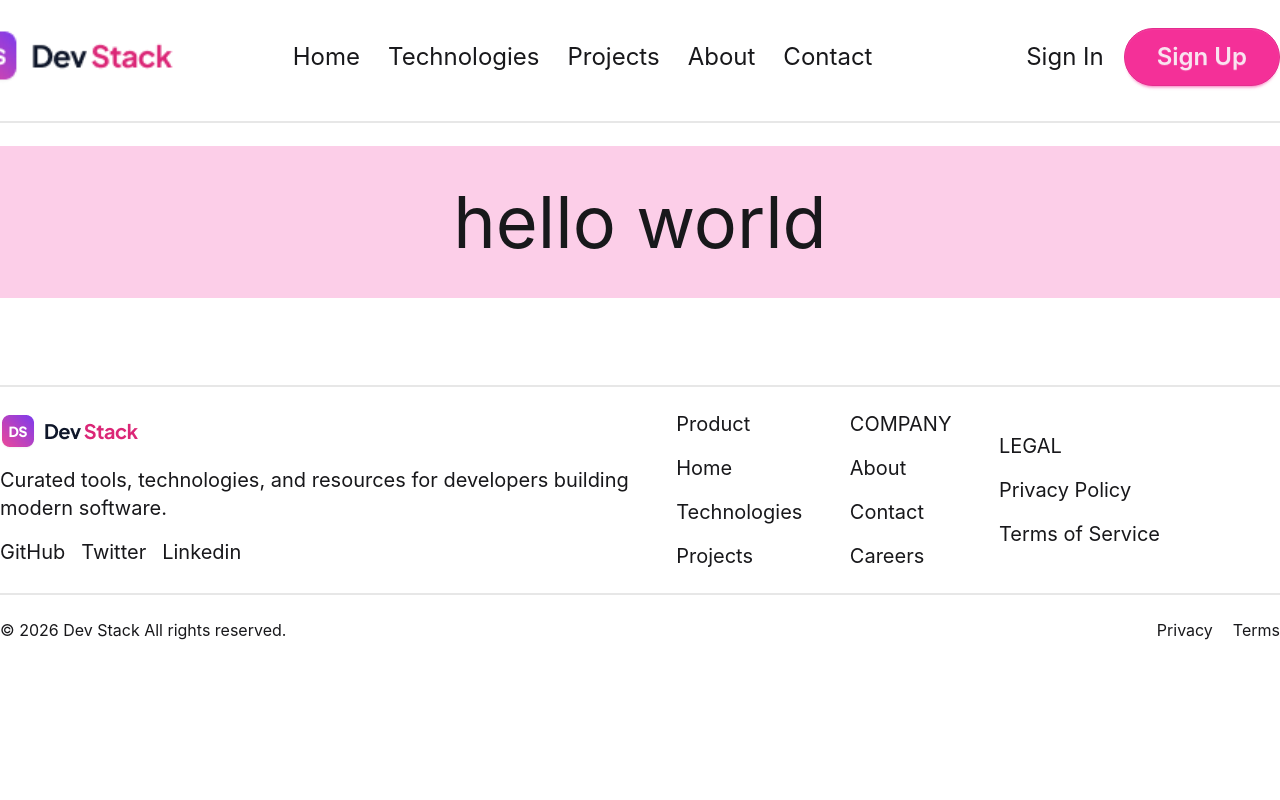
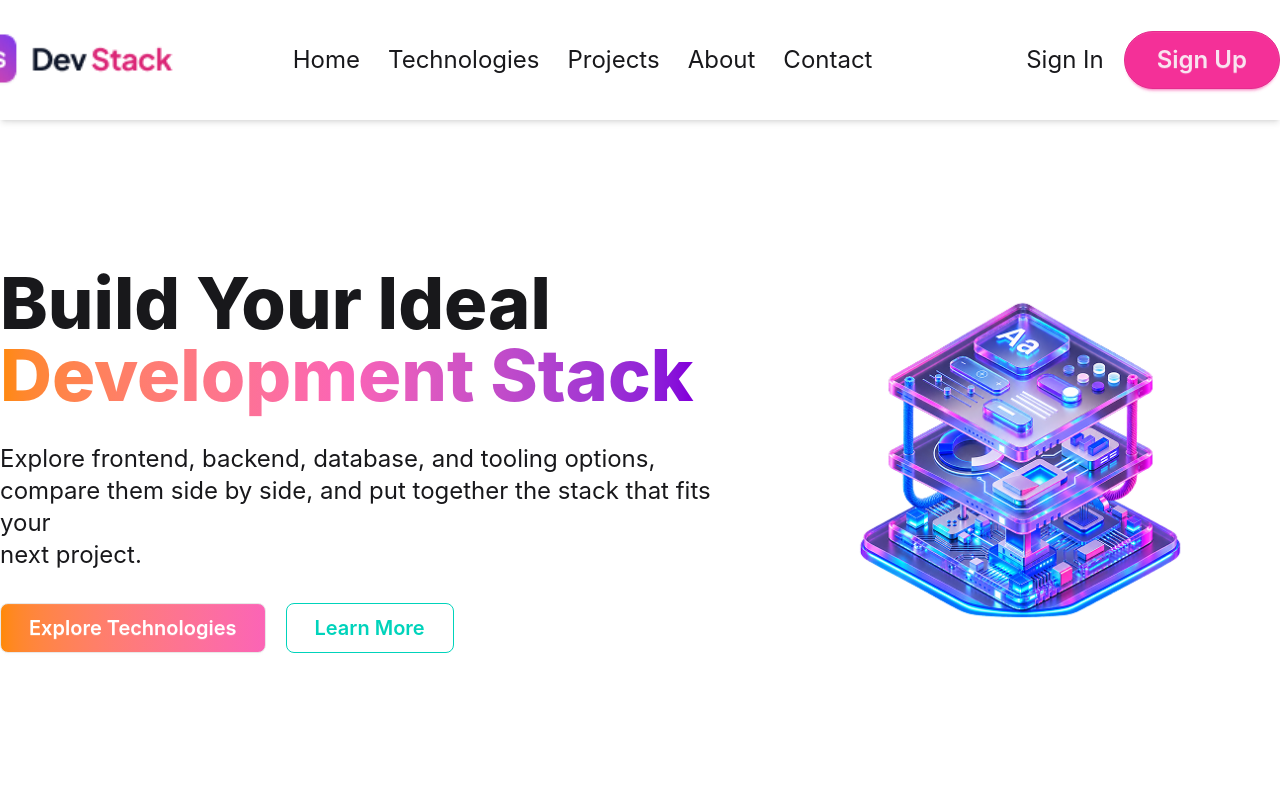
Before and after one commit to hridoyhossain0/ph-assignment-5, a React (Vite) app: page / in a window 1280 px wide. Shown: the top 800 px of the page. Built offline with nearby package versions, Linux system fonts and the light colour scheme.

Commit message:
add heroSection

```diff
--- a/src/App.tsx
+++ b/src/App.tsx
@@ -1,5 +1,6 @@
 import Footer from "./Components/Footer/Footer"
 import Nav from "./Components/Header/Nav"
+import Hero from "./Components/HeroSection/Hero"
 
 
 function App() {
@@ -7,7 +8,7 @@ function App() {
   return (
     <>
       <Nav/>
-      <h1 className="flex justify-center text-7xl bg-pink-200 p-10">hello world</h1>
+      <Hero/>
       <Footer/>
     </>
   )
--- a/src/Components/Header/Nav.tsx
+++ b/src/Components/Header/Nav.tsx
@@ -3,9 +3,10 @@ import Logo from '../../assets/logo-text.png';
 const Nav = () => {
     return (
         <>
-            <div className='container mx-auto flex justify-between my-7 text-2xl items-center'>
+            <div className='fixed w-full top-0 shadow-md  left-0 z-50 bg-white'>
+                <div className='container mx-auto h-30 items-center flex justify-between  text-2xl '>
                     <div className="navIcon">
-                    <img className='scale-[1.5] origin-center' src={Logo} alt="" />
+                        <img className='scale-[1.5] w-auto object-contain' src={Logo} alt="" />
                     </div>
                     <div className="">
                         <ul className='flex gap-7'>
@@ -21,7 +22,9 @@ const Nav = () => {
                         <button className='btn btn-secondary rounded-full py-7 text-2xl px-8'>Sign Up</button>
                     </div>
                 </div>
-            <div className='divider'></div>
+
+            </div>
+
         </>
     );
 };
--- /dev/null
+++ b/src/Components/HeroSection/Hero.tsx
@@ -0,0 +1,24 @@
+import Banner from '../../assets/banner-stack.png';
+
+const Hero = () => {
+    return (
+        <>
+            <div className='mt-50 flex container mx-auto justify-between  items-center'>
+                <div className='space-y-8'>
+                    <h1 className='text-7xl font-extrabold'>Build Your Ideal<br/> <span className='bg-gradient-to-r from-orange-400 via-pink-400 to-purple-700 bg-clip-text text-transparent'>Development Stack</span></h1>
+                    <p className='text-2xl'>Explore frontend, backend, database, and tooling options,<br/> compare them side by side, and put together the stack that fits your<br/> next project.</p>
+                    <div className='gap-5  flex'>
+                        <button className='btn px-7 py-6 text-white text-xl bg-gradient-to-r from-orange-400 to-pink-400 rounded-lg'>Explore Technologies</button>
+                        <button className='btn btn-outline btn-accent py-6 rounded-lg px-7 text-xl '>Learn More</button>
+                    </div>
+
+                </div>
+                <div>
+                    <img src={Banner} alt="" />
+                </div>
+            </div>
+        </>
+    );
+};
+
+export default Hero;
```
Lines whose indentation alone changed are shown as unchanged.
